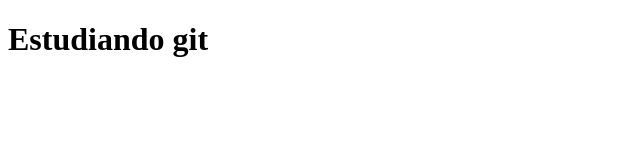
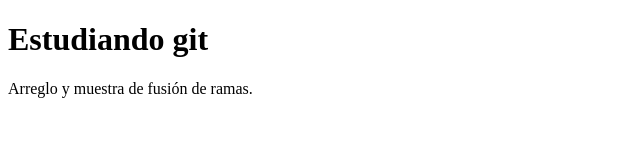
Before and after one commit to 0dr4d3kdb/repoprueba, a plain HTML site: page estudiandogit.htm in a window 1280 px wide. Shown: the whole page, without its empty margins (0-640 px from the left). Drawn offline with Linux system fonts and the light colour scheme.

Commit message:
Actualización con nueva lína <p>, arreglo de emergencia.

```diff
--- a/estudiandogit.htm
+++ b/estudiandogit.htm
@@ -7,5 +7,6 @@
 </head>
 <body>
     <h1>Estudiando git</h1>
+    <p>Arreglo y muestra de fusión de ramas.</p>
 </body>
 </html>
```
